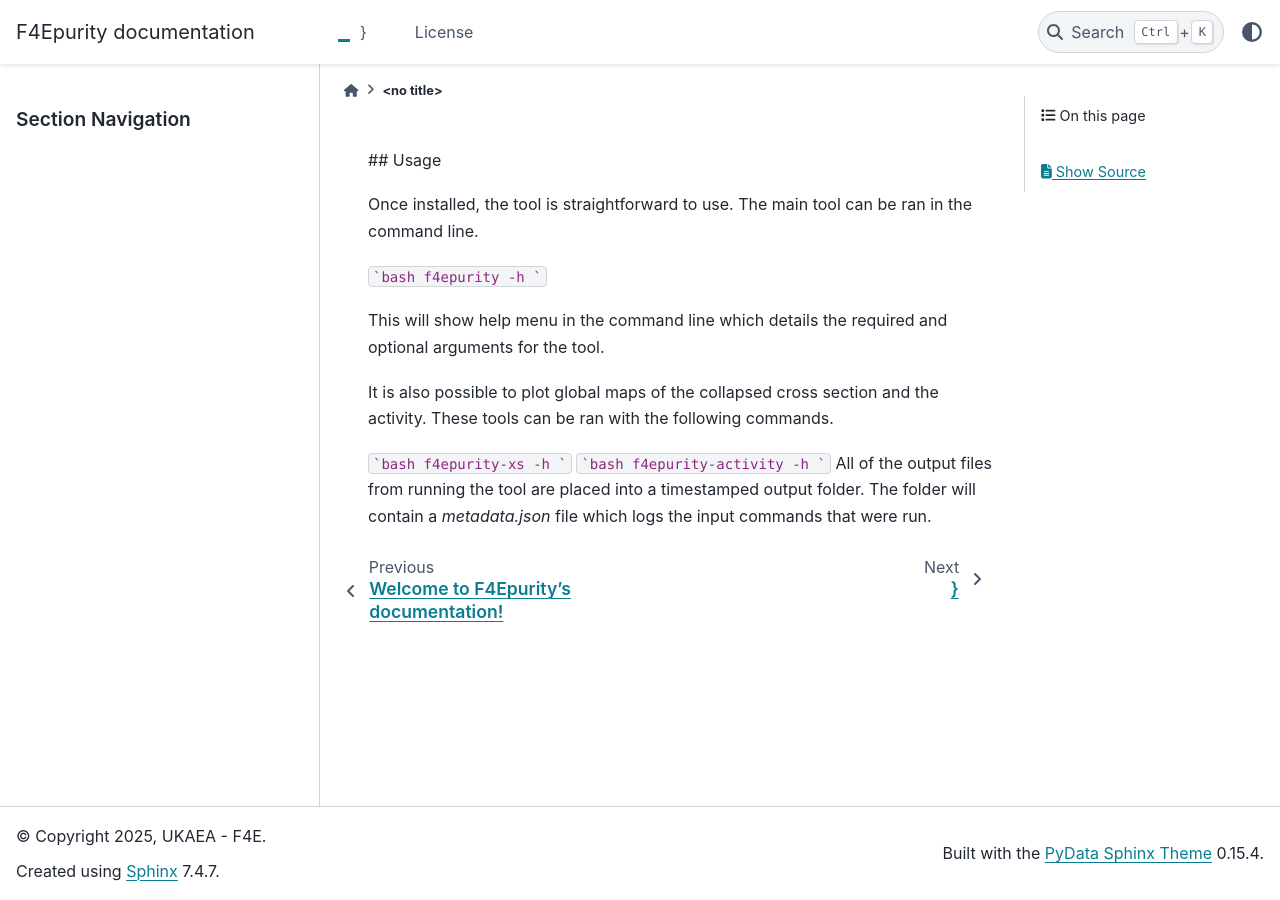
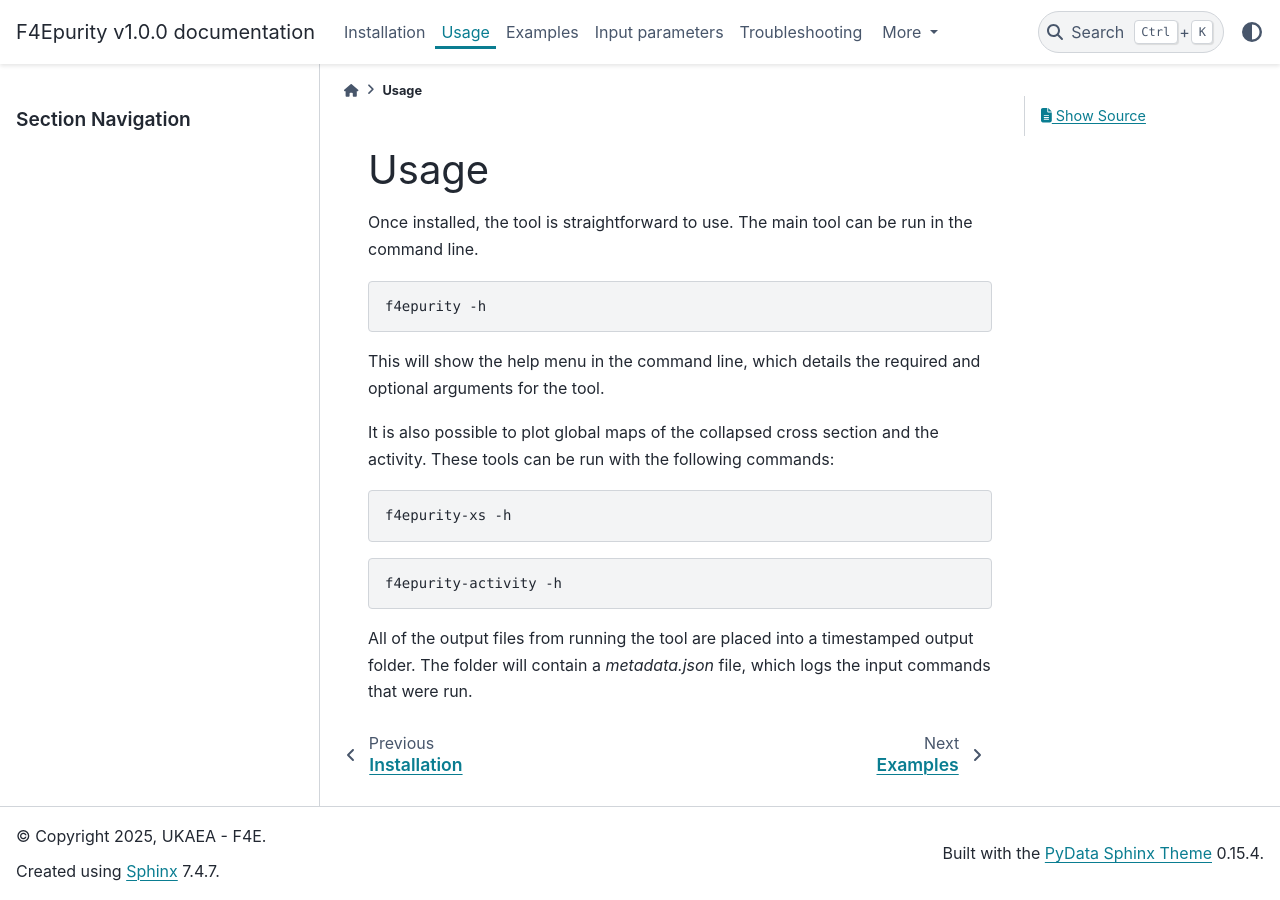
Before and after one commit to Fusion4Energy/F4Epurity, a Sphinx documentation site: the page built from docs/source/usage.rst, in a window 1280 px wide. Built offline with Sphinx 7.4.7 and the PyData theme 0.15.4, drawn with Linux system fonts in a browser that asks for light colours; pages that are not in the unit, such as notebooks, are missing from menus; the version number could not be read and is left out.

Commit message:
rst format and doc reqmts

````diff
--- a/docs/source/conf.py
+++ b/docs/source/conf.py
@@ -3,7 +3,7 @@
 # For the full list of built-in configuration values, see the documentation:
 # https://www.sphinx-doc.org/en/master/usage/configuration.html
 
-from f4epurity import __version__
+# from f4epurity import __version__
 import sys
 import os
 
@@ -15,7 +15,7 @@ sys.path.insert(0, os.path.abspath("../.."))
 project = 'F4Epurity'
 copyright = '2025, UKAEA - F4E'
 author = 'UKAEA - F4E'
-release = __version__
+release = "v1.0.0"
 
 # -- General configuration ---------------------------------------------------
 # https://www.sphinx-doc.org/en/master/usage/configuration.html#general-configuration
--- a/docs/source/introduction.rst
+++ b/docs/source/introduction.rst
@@ -1,4 +1,6 @@
-## Introduction
+############
+Introduction
+############
 
 F4Epurity is a python-based tool that can be used to approximate the change in activity and dose resulting from a deviation in chemical composition of a material under irradiation.
 
--- a/docs/source/troubleshooting.rst
+++ b/docs/source/troubleshooting.rst
@@ -1,4 +1,6 @@
-## Troubleshooting
+###############
+Troubleshooting
+###############
 
 Many issues encountered during installation can be resolved by creating a new virtual environment and reinstalling.
 
--- a/docs/source/usage.rst
+++ b/docs/source/usage.rst
@@ -1,19 +1,23 @@
-## Usage
+#####
+Usage
+#####
 
-Once installed, the tool is straightforward to use. The main tool can be ran in the command line.
+Once installed, the tool is straightforward to use. The main tool can be run in the command line.
 
-```bash
-f4epurity -h
-```
+.. code-block:: bash
 
-This will show help menu in the command line which details the required and optional arguments for the tool.
+    f4epurity -h
 
-It is also possible to plot global maps of the collapsed cross section and the activity. These tools can be ran with the following commands.
+This will show the help menu in the command line, which details the required and optional arguments for the tool.
 
-```bash
-f4epurity-xs -h
-```
-```bash
-f4epurity-activity -h
-```
-All of the output files from running the tool are placed into a timestamped output folder. The folder will contain a *metadata.json* file which logs the input commands that were run.
+It is also possible to plot global maps of the collapsed cross section and the activity. These tools can be run with the following commands:
+
+.. code-block:: bash
+
+    f4epurity-xs -h
+
+.. code-block:: bash
+
+    f4epurity-activity -h
+
+All of the output files from running the tool are placed into a timestamped output folder. The folder will contain a *metadata.json* file, which logs the input commands that were run.
````
Also changed, not shown: docs/source/examples.rst (+72 -66 lines), docs/source/input_parameters.rst (+7 -3 lines), docs/source/installation.rst (added, +37 -0 lines), docs/source/requirements.txt (added, +7 -0 lines).
